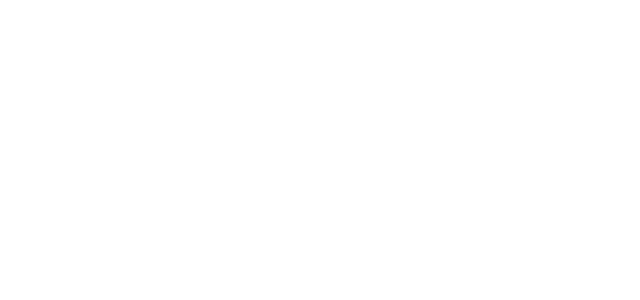
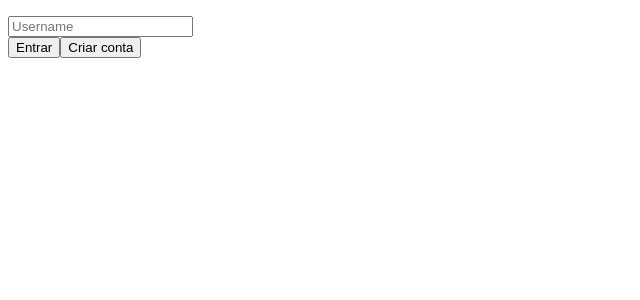
Before and after one commit to luizschon/pokedex, a React (Create React App) app: page /login in a window 1280 px wide. Shown: the top 300 px of the page, without its empty margins (0-640 px from the left). Built offline with nearby package versions, Linux system fonts and the light colour scheme.

Commit message:
Adiciona autenticação e criação de usuário
Cria rota /login e cria sistema de autenticação
de usuário e criação de usuário.

```diff
--- a/src/App.js
+++ b/src/App.js
@@ -1,5 +1,6 @@
-import { BrowserRouter, Route, Switch } from 'react-router-dom';
-import Pokemons from './pages/Pokemons/index'
+import { BrowserRouter, Route, Switch } from "react-router-dom";
+import Pokemons from "./pages/Pokemons/index";
+import LoginPage from "./pages/LoginPage/index";
 
 export default function App() {
   return (
@@ -8,6 +9,9 @@
         <Route path="/page">
           <Pokemons />
         </Route>
+        <Route path="/login">
+          <LoginPage />
+        </Route>
       </Switch>
     </BrowserRouter>
   );
--- /dev/null
+++ b/src/components/Button.js
@@ -0,0 +1,9 @@
+const Button = ({ type, title, changeForm }) => {
+  return (
+    <button type={type === "submit" ? "submit" : "button"} onClick={changeForm}>
+      {title}
+    </button>
+  );
+};
+
+export default Button;
--- /dev/null
+++ b/src/components/Input.js
@@ -0,0 +1,13 @@
+const Input = ({ title, changeInput }) => {
+  return (
+    <div>
+      <p>{title}</p>
+      <input
+        placeholder="Username"
+        onChange={(event) => changeInput(event)}
+      ></input>
+    </div>
+  );
+};
+
+export default Input;
--- /dev/null
+++ b/src/pages/LoginPage/index.js
@@ -0,0 +1,71 @@
+import axios from "axios";
+import Input from "../../components/Input";
+import Button from "../../components/Button";
+import { useState } from "react";
+
+const LoginPage = () => {
+  const [user, setUser] = useState("");
+  const [type, setType] = useState("login");
+  const [error, setError] = useState(null);
+
+  const authenticateUser = (username) => {
+    axios
+      .get("https://pokedex20201.herokuapp.com/users/" + username)
+      .then((res) => {
+        localStorage.setItem("user", username);
+      })
+      .catch((err) => {
+        setError(err);
+      });
+  };
+
+  const createUser = (username) => {
+    axios
+      .post("https://pokedex20201.herokuapp.com/users", { username: username })
+      .then((res) => {
+        localStorage.setItem("user", username);
+      })
+      .catch((err) => {
+        setError(err);
+      });
+  };
+
+  const changeInput = (event) => {
+    setUser(event.target.value);
+  };
+
+  const changeForm = () => {
+    setError(null);
+    setType(type === "login" ? "signup" : "login");
+  };
+
+  const handleSubmit = (event, user) => {
+    event.preventDefault();
+    setError(null);
+    type === "login" ? authenticateUser(user) : createUser(user);
+  };
+
+  return (
+    <div>
+      <form onSubmit={(event) => handleSubmit(event, user)}>
+        {type === "login" ? (
+          <>
+            <Input changeInput={changeInput} />
+            {error ? <p>Esse usuário não existe!</p> : <></>}
+            <Button type="submit" title="Entrar" />
+            <Button title="Criar conta" changeForm={changeForm} />
+          </>
+        ) : (
+          <>
+            <Input changeInput={changeInput} />
+            {error ? <p>Esse usuário já está cadastrado!</p> : <></>}
+            <Button type="submit" title="Criar conta" />
+            <Button title="Login na conta" changeForm={changeForm} />
+          </>
+        )}
+      </form>
+    </div>
+  );
+};
+
+export default LoginPage;
```
Also changed, not shown: src/components/Login.js (added, +7 -0 lines). Lines whose indentation alone changed are shown as unchanged.
